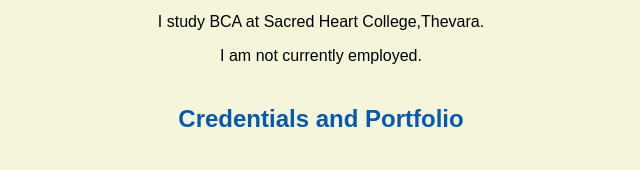
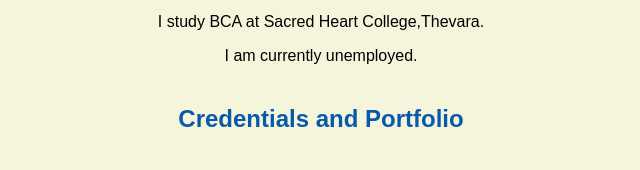
Before and after one commit to Parthip03/Parthip03.github.io, a plain HTML site: page index.html in a window 1280 px wide. Shown: the part 624-794 px from the top of the page, 319-959 px from the left. Drawn offline with Linux system fonts and the light colour scheme.

Commit message:
Update index.html

```diff
--- a/index.html
+++ b/index.html
@@ -20,7 +20,7 @@
     <h2>About me</h2>
     <p>I am a student from Kerala.</p>
     <p>I study BCA at Sacred Heart College,Thevara.</p>
-    <p>I am not currently employed.</p>
+    <p>I am currently unemployed.</p>
     <h2>Credentials and Portfolio</h2>
 
     <p><a href="resume.html">My Resume</a> | <a href="https://github.com/Parthip03">My GitHub</a></p>
```
